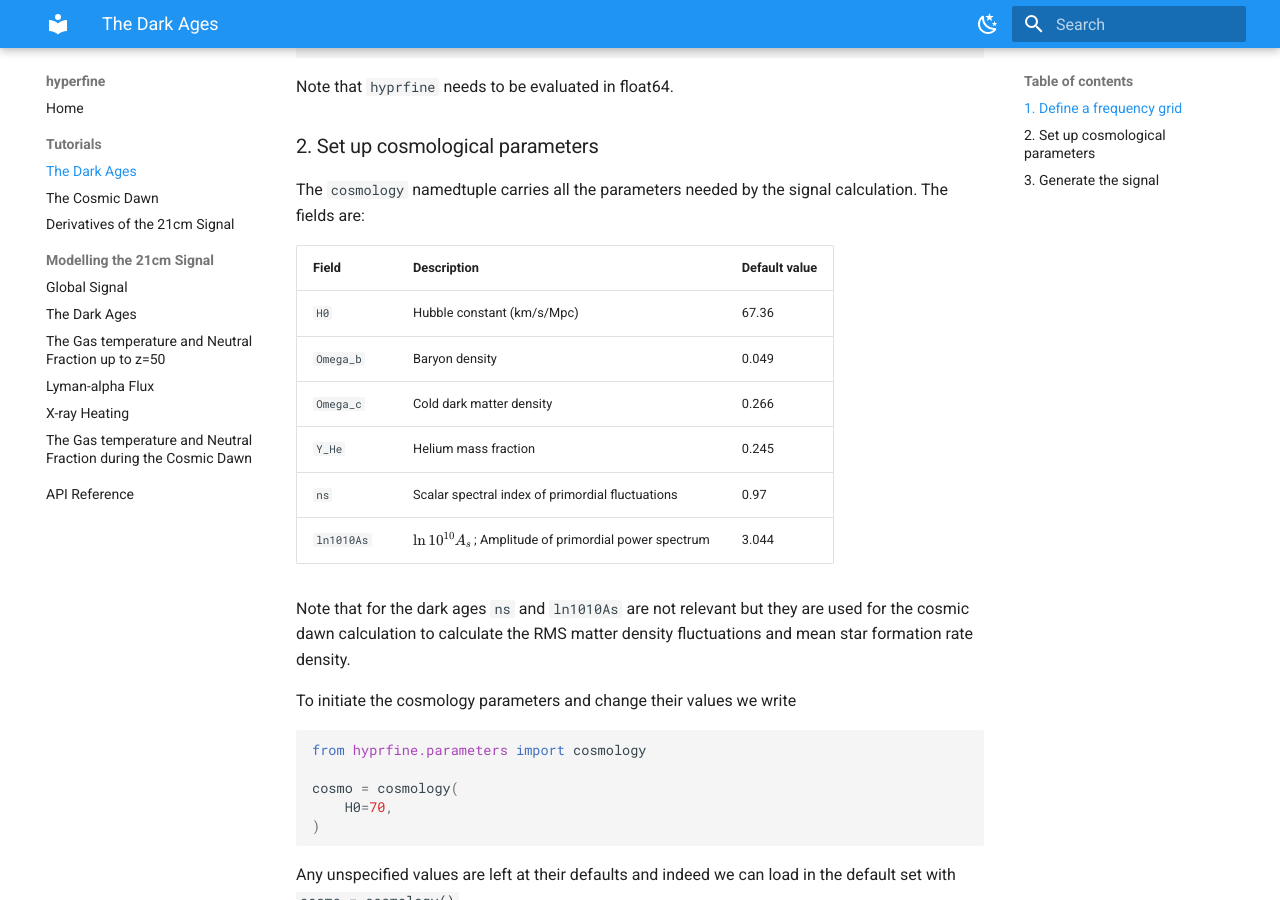
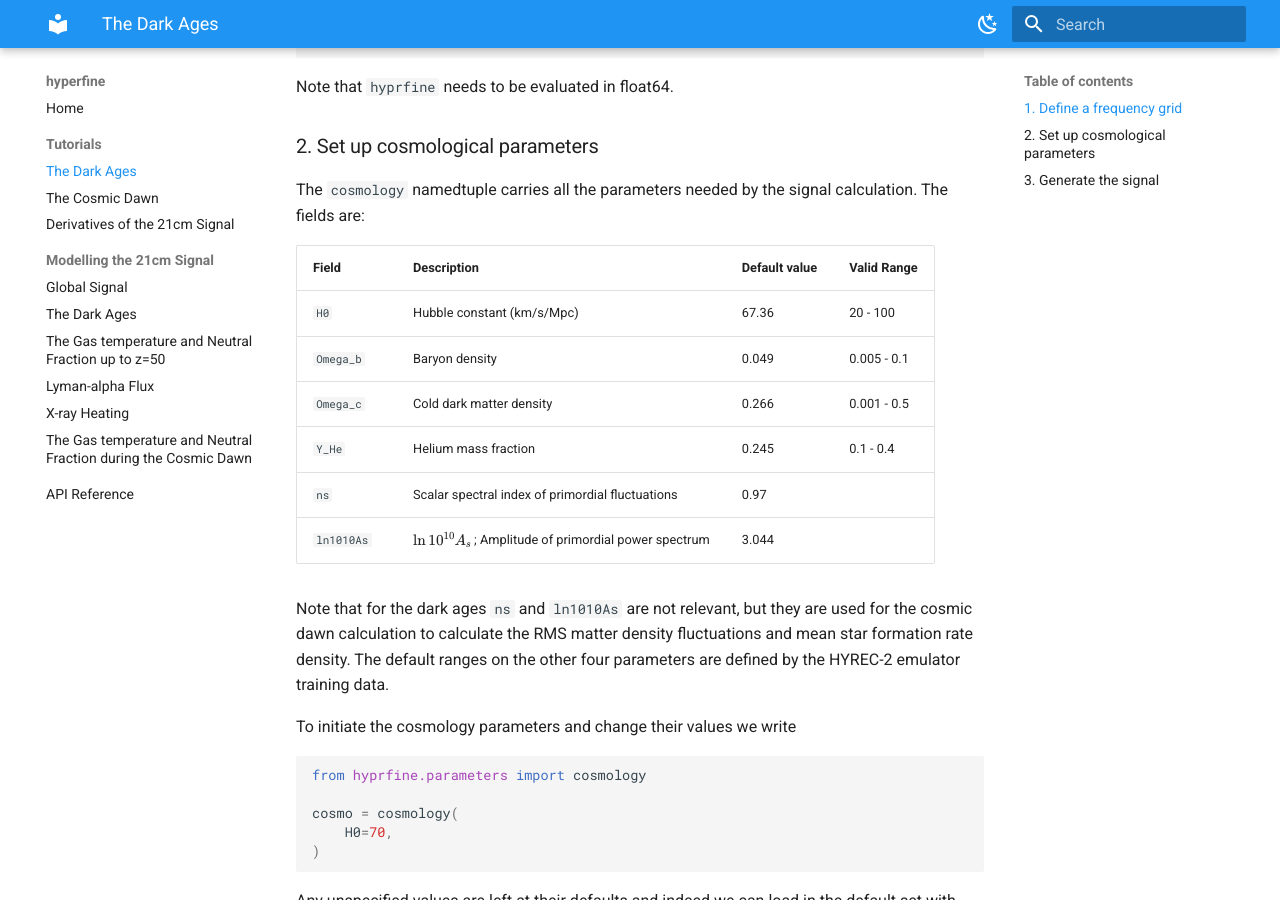
Before and after one commit to htjb/hyprfine, an MkDocs documentation site: the page built from docs/tutorials/dark-ages.md, in a window 1280 px wide and 900 px high, scrolled down 498 px. Built offline with MkDocs 1.6.1 and Material for MkDocs 9.7.7, drawn with Linux system fonts in a browser that asks for light colours.

Commit message:
adding valid ranges to some of the paraemters in the docs based on the values the HYREC2 emulator was trained on

```diff
--- a/docs/tutorials/dark-ages.md
+++ b/docs/tutorials/dark-ages.md
@@ -27,18 +27,18 @@ Note that `hyprfine` needs to be evaluated in float64.
 The `cosmology` namedtuple carries all the parameters needed by the signal
 calculation. The fields are:
 
-| Field | Description | Default value |
-|-------|-------------|---------------|
-| `H0` | Hubble constant (km/s/Mpc) | 67.36 |
-| `Omega_b` | Baryon density | 0.049 |
-| `Omega_c` | Cold dark matter density | 0.266 |
-| `Y_He` | Helium mass fraction | 0.245 |
-| `ns` | Scalar spectral index of primordial fluctuations | 0.97 |
-| `ln1010As` | $\ln 10^{10} A_s$ ; Amplitude of primordial power spectrum | 3.044 |
+| Field | Description | Default value | Valid Range |
+|-------|-------------|---------------|-------------|
+| `H0` | Hubble constant (km/s/Mpc) | 67.36 | 20 - 100 |
+| `Omega_b` | Baryon density | 0.049 | 0.005 - 0.1 |
+| `Omega_c` | Cold dark matter density | 0.266 | 0.001 - 0.5 |
+| `Y_He` | Helium mass fraction | 0.245 | 0.1 - 0.4 |
+| `ns` | Scalar spectral index of primordial fluctuations | 0.97 | |
+| `ln1010As` | $\ln 10^{10} A_s$ ; Amplitude of primordial power spectrum | 3.044 | |
 
-Note that for the dark ages `ns` and `ln1010As` are not relevant but they are used
+Note that for the dark ages `ns` and `ln1010As` are not relevant, but they are used
 for the cosmic dawn calculation to calculate the RMS matter density fluctuations and
-mean star formation rate density.
+mean star formation rate density. The default ranges on the other four parameters are defined by the HYREC-2 emulator training data.
 
 To initiate the cosmology parameters and change their values we write
 
```
Also changed, not shown: paper.md (+1 -1 lines).
